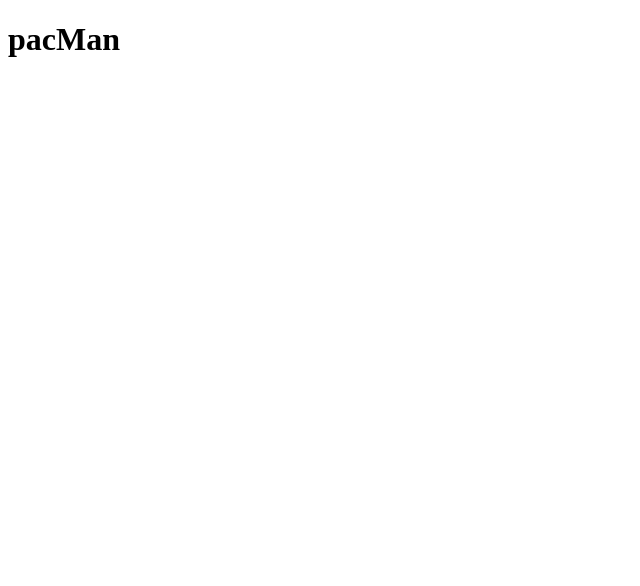
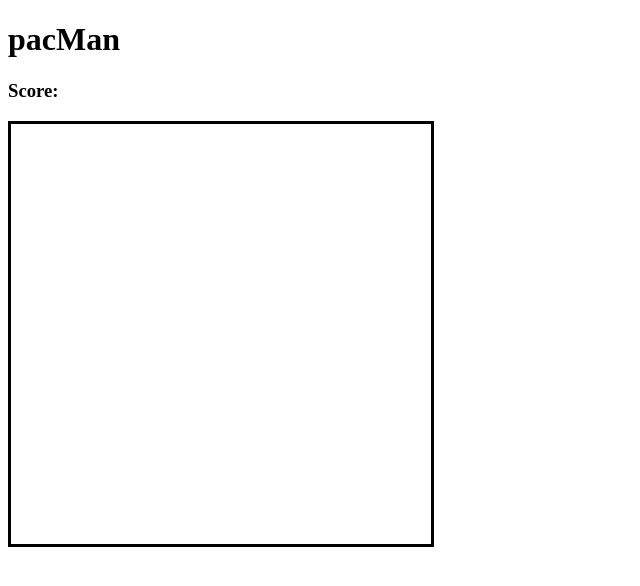
Before and after one commit to shanecolby/pacMan_app, a plain HTML site: page index.html in a window 1280 px wide. Shown: the whole page, without its empty margins (0-640 px from the left). Drawn offline with Linux system fonts and the light colour scheme.

Commit message:
create grid and add squares

```diff
--- a/index.css
+++ b/index.css
@@ -0,0 +1,19 @@
+html, body {
+  margin: 10;
+  padding: 10;
+}
+
+.grid {
+  display: flex;
+  flex-wrap: wrap;
+  width: 420px;
+  height: 420px;
+  border: solid black;
+
+}
+
+.grid div {
+  width: 15px;
+  height: 15px;
+  background-color: blue;
+}
--- a/index.html
+++ b/index.html
@@ -7,6 +7,8 @@
 
   <body>
     <h1>pacMan</h1>
+    <h3>Score: <span id="score"></span></h3>
+    <div class="grid"></div>
     <script src="index.js"></script>
   </body>
 
```
